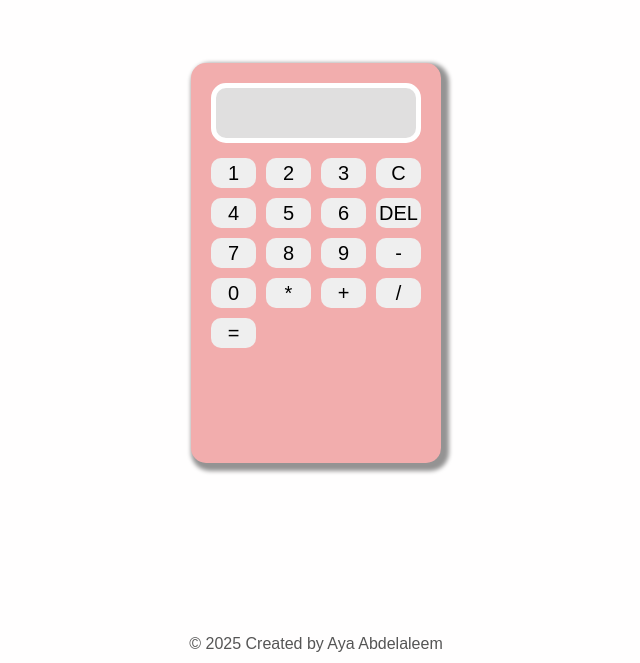
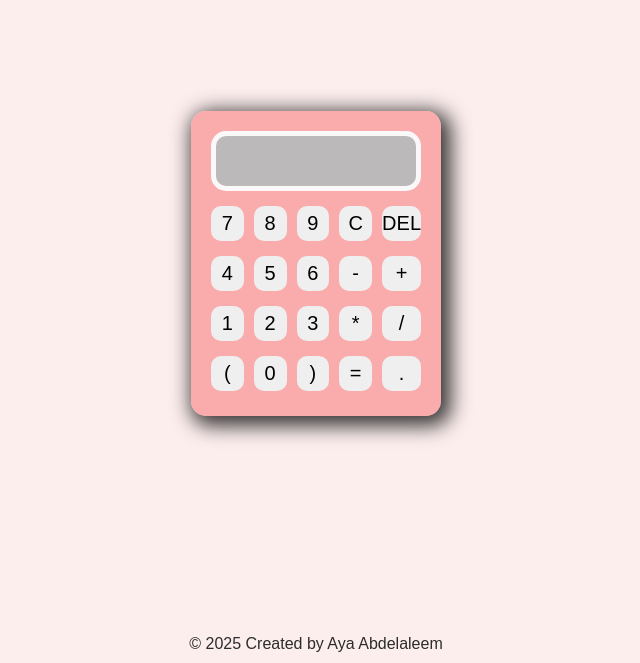
Before and after one commit to ayaabdelaleem41-art/Calculator-, a plain HTML site: page index.html in a window 1280 px wide. Shown: the part 137-800 px from the top of the page, without its empty margins (324-964 px from the left). Drawn offline with Linux system fonts and the light colour scheme.

Commit message:
Add files via upload

```diff
--- a/index.html
+++ b/index.html
@@ -10,23 +10,26 @@
     <div class="Calculator">
         <input type="text" id="display" readonly>
         <div class="buttons">
+            <button>7</button>
+            <button>8</button>
+            <button>9</button>
+            <button>C</button>
+            <button>DEL</button>
+            <button>4</button>
+            <button>5</button>
+            <button>6</button>
+            <button>-</button>
+            <button>+</button>
             <button>1</button>
             <button>2</button>
             <button>3</button>
-            <button>C</button>
-            <button>4</button>
-            <button>5</button>
-            <button>6</button>
-            <button>DEL</button>
-            <button>7</button>
-            <button>8</button>
-            <button>9</button>
-            <button>-</button>
+            <button>*</button>
+            <button>/</button>
+            <button>(</button>
             <button>0</button>
-            <button>*</button>
-            <button>+</button>
-            <button>/</button>
+            <button>)</button>
             <button>=</button>
+            <button>.</button>
 
         </div>
     </div>
--- a/style.css
+++ b/style.css
@@ -5,47 +5,51 @@
     font-family: sans-serif;
 }
 body{
-    background-color: #fffefe;
+    background-color: #fdeeee;
     display: flex;
-    justify-content: center;
-    align-items: center;
-    height: 100vh;
+ justify-content: center;
+ align-items: center;
+ height: 100vh;
+
 }
 .Calculator{
-    background-color: #f2adad;
+    background-color: #f98e8eb2;
     padding: 20px;
     border-radius: 15px;
-    box-shadow:  4px 4px 4px 4px#949393;
+    box-shadow: 5px 5px 20px 5px #393636 ;
     width: 250px;
-    height: 50%;
+
+
 
 }
 #display{
-    width:100% ;
+    outline: none;
+    width:100%;
     height: 60px;
     font-size: 25px;
     text-align: right;
     padding-right: 10px;
     border-radius: 15px;
-    border: 5px solid white;
-    background-color: #e0dfdf;
+    border: 5px solid rgb(250, 248, 248);
+    background-color: #bbb9b9;
     margin-bottom: 15px;
 }
 .buttons{
     display: grid;
-    grid-template-columns: repeat(4,1fr);
+    grid-template-columns: repeat(5,1fr);
     gap: 10px;
 }
 button{
-height: 30px;
+margin-bottom: 5px;
+height: 35px;
 font-size: 20px;
 border: none;
-border-radius: 10px;
+border-radius:10px;
 cursor: pointer;
 transition:0.3s;
 }
 button:hover{
-    background-color: #c3c0c0;
+    background-color: #afaeae;
 }
 footer {
   position: absolute;
@@ -53,10 +57,6 @@ footer {
   width: 100%;
   text-align: center;
   font-size: 16px;
-  color: #555;
+  color: #2d2c2c;
   font-weight: 500;
 }
-
-.dark-mode footer {
-  color: #ddd;
-}
```
Also changed, not shown: script.js (+3 -8 lines).
